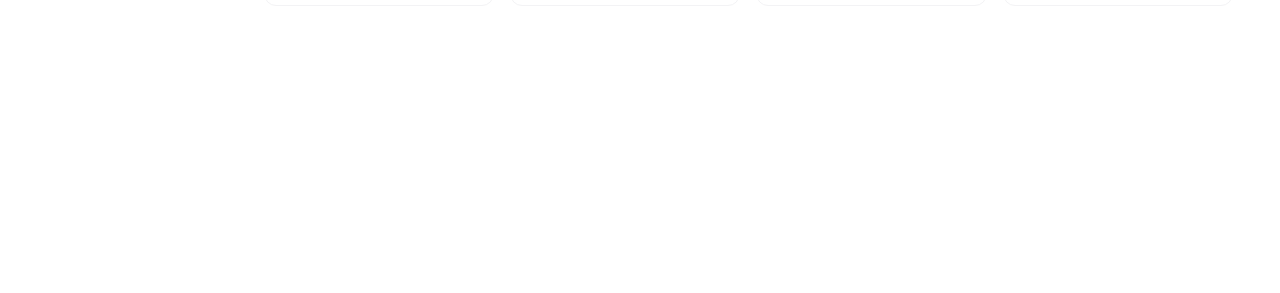
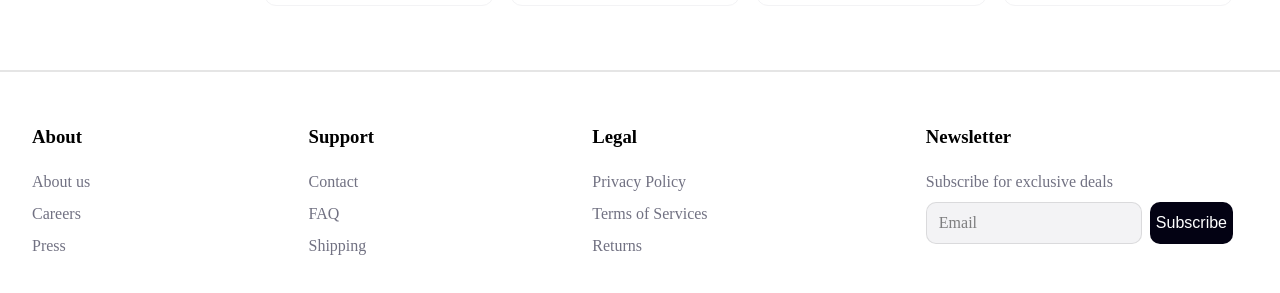
Before and after one commit to pit133/Ecommerce, a React app: page / in a window 1280 px wide. Shown: the part 1095-1388 px from the top of the page. Before the commit the page ends 1133 px from the top, so only its background shows below. Built offline with nearby package versions, Linux system fonts and the light colour scheme; the HTML template or start-up script is replaced by a standard one.

Commit message:
"Add Footer component"

```diff
--- a/src/components/Filter/Filter.jsx
+++ b/src/components/Filter/Filter.jsx
@@ -19,8 +19,8 @@
           <div className="filter__input">
             <label>Price range</label>
             <div className="filter__input-price">
-              <Input placeholder="0"/>
-              <Input placeholder="5000"/>
+              <Input placeholder="0" isNumber={true}/>
+              <Input placeholder="5000" isNumber={true}/>
             </div>
           </div>
           <Button content="Apply Filters" />
--- /dev/null
+++ b/src/components/Footer/Footer.css
@@ -0,0 +1,27 @@
+.footer__container {
+  display: flex;
+  justify-content: space-between;
+}
+
+.footer__section-item {
+  padding-bottom: 8px;
+  color: var(--color-gray);
+}
+
+.footer__section-subscribe {
+  display: flex;
+  gap: 8px;
+}
+
+.footer__section-input {
+  height: 42px;
+}
+
+.footer__section-button {
+  height: 42px;
+}
+
+.footer__top-border {
+  width: 100vw;
+  border: 1px solid var(--color-dark-gray);
+}
--- /dev/null
+++ b/src/components/Footer/Footer.jsx
@@ -0,0 +1,69 @@
+import Input from "../Input/Input";
+import Button from "../Button/Button";
+import "./Footer.css"
+
+const Footer = (props) => {
+  const {className} = props
+
+  return (
+    <footer className="footer">
+      <div className="footer__top-border"></div>
+      <div className={`${className} footer__container`}>
+        <div className="footer__section">
+          <h3>About</h3>
+          <ul className="footer__section-list">
+            <li className="footer__section-item">
+              About us
+            </li>
+            <li className="footer__section-item">Careers</li>
+            <li className="footer__section-item">Press</li>
+          </ul>
+        </div>
+
+        <div className="footer__section">
+          <h3>Support</h3>
+          <ul className="footer__section-list">
+            <li className="footer__section-item">
+              Contact
+            </li>
+            <li className="footer__section-item">FAQ</li>
+            <li className="footer__section-item">Shipping</li>
+          </ul>
+        </div>
+
+        <div className="footer__section">
+          <h3>Legal</h3>
+          <ul className="footer__section-list">
+            <li className="footer__section-item">
+              Privacy Policy
+            </li>
+            <li className="footer__section-item">Terms of Services</li>
+            <li className="footer__section-item">Returns</li>
+          </ul>
+        </div>
+
+        <div className="footer__section">
+          <h3>Newsletter</h3>
+          <ul className="footer__section-list">
+            <li className="footer__section-item">
+              Subscribe for exclusive deals
+            </li>
+          </ul>
+
+          <div className="footer__section-subscribe">
+            <Input
+              className="footer__section-input"
+              placeholder="Email"
+            />
+            <Button
+              className="footer__section-button"
+              content="Subscribe"
+            />
+          </div>
+        </div>
+      </div>
+    </footer>
+  )
+}
+
+export default Footer
--- a/src/components/Header/Header.css
+++ b/src/components/Header/Header.css
@@ -30,7 +30,6 @@
 
 .header__list-link{
   color: var(--color-gray);
-  text-decoration: none;
 }
 
 .is-active{
--- a/src/components/Header/Header.jsx
+++ b/src/components/Header/Header.jsx
@@ -1,5 +1,6 @@
 import "./Header.css"
 import IconButton from "../IconButton/IconButton";
+import Link from "../Link/Link";
 
 const Header = (props) => {
   return (
@@ -23,25 +24,13 @@
           <nav className="header__nav">
             <ul className="header__nav-list">
               <li className="header__list-item">
-                <a
-                  href='#'
-                  className="header__list-link is-active"
-                >TV
-                </a>
+                <Link className="header__list-link is-active" content="TV" to="/" />
               </li>
               <li className="header__list-item">
-                <a
-                  href='#'
-                  className="header__list-link"
-                >Phone
-                </a>
+                <Link className="header__list-link" content="Phone" to="/" />
               </li>
               <li className="header__list-item">
-                <a
-                  href='#'
-                  className="header__list-link"
-                >Laptop
-                </a>
+                <Link className="header__list-link" content="Laptop" to="/" />
               </li>
             </ul>
           </nav>
--- a/src/components/Input/Input.jsx
+++ b/src/components/Input/Input.jsx
@@ -3,18 +3,22 @@
 
 const Input = (props) => {
 
-  const {className, type, placeholder} = props
+  const {className, type, placeholder, isNumber} = props
   const [value, setValue] = useState("");
 
   const handleNumberChange = (e) => {
     let inputValue = e.target.value;
 
-    if (/^\d*$/.test(inputValue)) {
-      if (inputValue.length === 1 && inputValue === '0') {
-        setValue('');
-      } else {
-        setValue(inputValue);
+    if (isNumber) {
+      if (/^\d*$/.test(inputValue)) {
+        if (inputValue.length === 1 && inputValue === '0') {
+          setValue('');
+        } else {
+          setValue(inputValue);
+        }
       }
+    } else {
+      setValue(inputValue);
     }
   };
 
--- /dev/null
+++ b/src/components/Link/Link.css
@@ -0,0 +1,3 @@
+.link{
+  text-decoration: none;
+}
--- /dev/null
+++ b/src/components/Link/Link.jsx
@@ -0,0 +1,11 @@
+import "./Link.css"
+
+const Link = (props) => {
+  const {className, content, to} = props;
+
+  return (
+    <a href={to} className={`link ${className} `}>{content}</a>
+  )
+}
+
+export default Link
--- a/src/components/ProductCart/ProductCard.css
+++ b/src/components/ProductCart/ProductCard.css
@@ -105,6 +105,7 @@
 
 .product-card__count {
   display: flex;
+  align-items: center;
   justify-content: space-between;
   gap: 8px;
 }
--- a/src/components/ProductSort/ProductSort.css
+++ b/src/components/ProductSort/ProductSort.css
@@ -1,4 +1,6 @@
-
+.products {
+  padding-bottom: 32px;
+}
 .products__head{
   display: flex;
   justify-content: space-between;
--- a/src/pages/TVpage/TVPage.css
+++ b/src/pages/TVpage/TVPage.css
@@ -1,5 +1,5 @@
 .tvpage {
-
+  margin-bottom: 32px;
 }
 
 .main{
--- a/src/pages/TVpage/TVPage.jsx
+++ b/src/pages/TVpage/TVPage.jsx
@@ -5,6 +5,7 @@
 import ProductSort from "../../components/ProductSort/ProductSort";
 
 import products from "../../data/products";
+import Footer from "../../components/Footer/Footer";
 
 const TVPage = (props) => {
   const {className} = props;
@@ -21,6 +22,7 @@
         </aside>
         <ProductSort className="productSort" selectLabel={"Sort by"} products={tvDevices}/>
       </main>
+      <Footer className="container" />
     </div>
   )
 }
```
